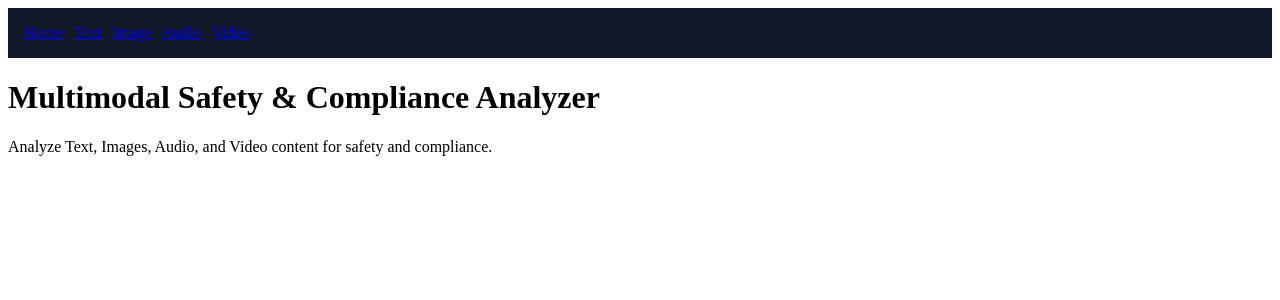
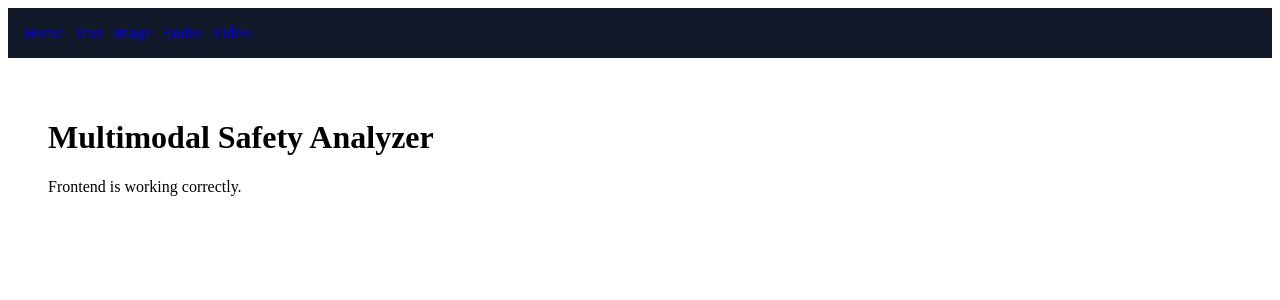
Before and after one commit to samarthbiraje26/Multimodal-Safety-and-Compliance-Analyzer, a React (Vite) app in the folder frontend/: page / in a window 1280 px wide. Shown: the top 300 px of the page. Built offline with nearby package versions, Linux system fonts and the light colour scheme.

Commit message:
Update Home.jsx

```diff
--- a/frontend/src/pages/Home.jsx
+++ b/frontend/src/pages/Home.jsx
@@ -1,10 +1,8 @@
 export default function Home() {
   return (
-    <div className="container">
-      <h1>Multimodal Safety & Compliance Analyzer</h1>
-      <p>
-        Analyze Text, Images, Audio, and Video content for safety and compliance.
-      </p>
+    <div style={{ padding: "40px" }}>
+      <h1>Multimodal Safety Analyzer</h1>
+      <p>Frontend is working correctly.</p>
     </div>
   );
 }
```
